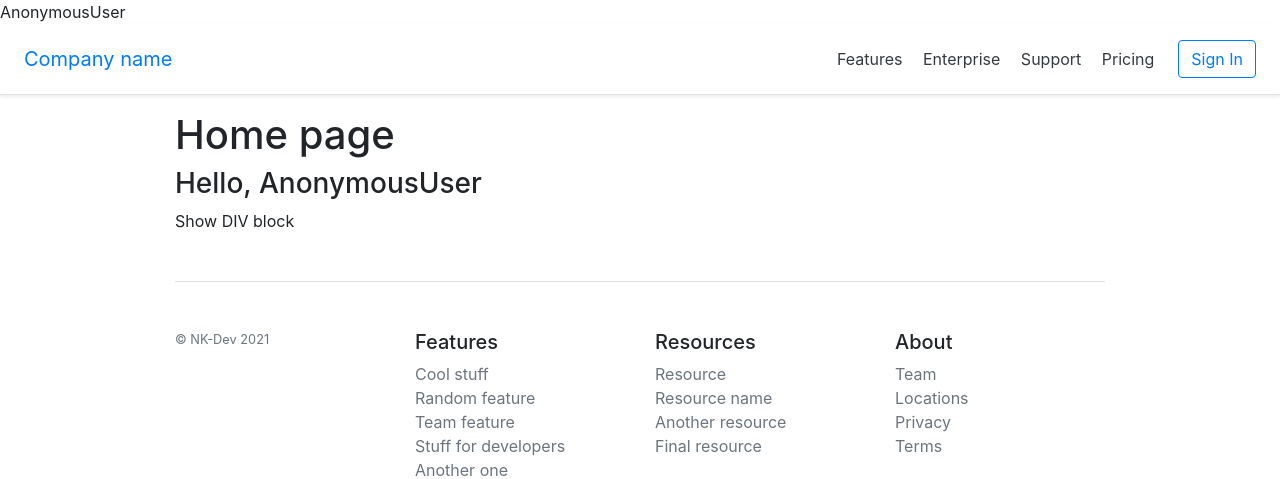
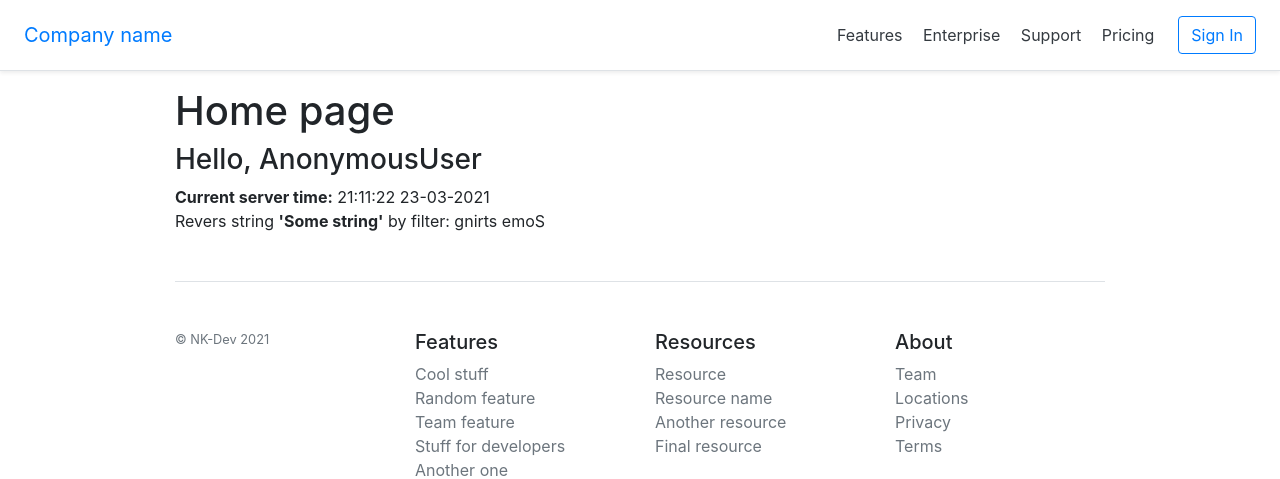
Before and after one commit to py-dev-user/py-dev-user, a Django app: page /main/ in a window 1280 px wide. Shown: the top 479 px of the page. Run offline with Django 3.2, Linux system fonts and the light colour scheme; some libraries are stand-ins or nearby versions.

Commit message:
Added custorm filter and tag

```diff
--- a/main/templates/base.html
+++ b/main/templates/base.html
@@ -1,18 +1,19 @@
 <!doctype html>
 {% load static %}
 <html lang="en">
-{% block header %}{% endblock %}
+<head>
+    <meta charset="utf-8">
+    <meta name="viewport" content="width=device-width, initial-scale=1, shrink-to-fit=no">
+    <title>Portal - {% block title %}Home{% endblock %}</title>
+    <link rel="canonical" href="https://getbootstrap.com/docs/4.5/examples/pricing/">
+    <link rel="stylesheet" href="https://cdn.jsdelivr.net/npm/bootstrap@4.6.0/dist/css/bootstrap.min.css"
+          integrity="sha384-B0vP5xmATw1+K9KRQjQERJvTumQW0nPEzvF6L/Z6nronJ3oUOFUFpCjEUQouq2+l" crossorigin="anonymous">
+    <link rel="shortcut icon" href="{% static 'favicon.ico' %}">
+    <link rel="stylesheet" href="{% static 'css/style.css' %}">
+    {% block custom_css %}{% endblock %}
+</head>
 <body>
-<div class="d-flex flex-column flex-md-row align-items-center p-3 px-md-4 mb-3 bg-white border-bottom shadow-sm">
-    <h5 class="my-0 mr-md-auto font-weight-normal"><a href="{% url 'index' %}">Company name</a></h5>
-    <nav class="my-2 my-md-0 mr-md-3">
-        <a class="p-2 text-dark" href="#">Features</a>
-        <a class="p-2 text-dark" href="#">Enterprise</a>
-        <a class="p-2 text-dark" href="#">Support</a>
-        <a class="p-2 text-dark" href="#">Pricing</a>
-    </nav>
-    <a class="btn btn-outline-primary" href="#">Sign In</a>
-</div>
+{% block nav_bar %}{% endblock %}
 <div class="container">
     {% block content %}
     <div class="pricing-header px-3 py-3 pt-md-5 pb-md-4 mx-auto text-center">
--- a/main/templates/main/header.html
+++ /dev/null
@@ -1,14 +0,0 @@
-{% load static %}
-
-<head>
-    <meta charset="utf-8">
-    <meta name="viewport" content="width=device-width, initial-scale=1, shrink-to-fit=no">
-    <title>Portal - {% block title %}Home{% endblock %}</title>
-    {{ user_name }}
-    <link rel="canonical" href="https://getbootstrap.com/docs/4.5/examples/pricing/">
-    <link rel="stylesheet" href="https://cdn.jsdelivr.net/npm/bootstrap@4.6.0/dist/css/bootstrap.min.css"
-          integrity="sha384-B0vP5xmATw1+K9KRQjQERJvTumQW0nPEzvF6L/Z6nronJ3oUOFUFpCjEUQouq2+l" crossorigin="anonymous">
-    <link rel="shortcut icon" href="{% static 'favicon.ico' %}">
-    <link rel="stylesheet" href="{% static 'css/style.css' %}">
-    {% block custom_css %}{% endblock %}
-</head>
--- a/main/templates/main/index.html
+++ b/main/templates/main/index.html
@@ -1,7 +1,10 @@
 {% extends 'base.html' %}
 
-{% block header %}
-    {% include 'main/header.html' with user_name=user %}
+{% load main_tags %}
+{% load main_filters %}
+
+{% block nav_bar %}
+    {% include 'main/nav_bar.html' %}
 {% endblock %}
 
 {% block title %}Home{% endblock %}
@@ -10,6 +13,8 @@
     <h1>Home page</h1>
     <h3>Hello, {{ user }}</h3>
     {% if turn_on_block %}
-        <div>Show DIV block</div>
+        <div><strong>Current server time:</strong> {% get_current_time %}</div>
+
+        <div>Revers string <strong>'Some string'</strong> by filter: {{ 'Some string' | rev_str }}</div>
     {% endif %}
 {% endblock %}
--- /dev/null
+++ b/main/templates/main/nav_bar.html
@@ -0,0 +1,10 @@
+<div class="d-flex flex-column flex-md-row align-items-center p-3 px-md-4 mb-3 bg-white border-bottom shadow-sm">
+    <h5 class="my-0 mr-md-auto font-weight-normal"><a href="{% url 'index' %}">Company name</a></h5>
+    <nav class="my-2 my-md-0 mr-md-3">
+        <a class="p-2 text-dark" href="#">Features</a>
+        <a class="p-2 text-dark" href="#">Enterprise</a>
+        <a class="p-2 text-dark" href="#">Support</a>
+        <a class="p-2 text-dark" href="#">Pricing</a>
+    </nav>
+    <a class="btn btn-outline-primary" href="#">Sign In</a>
+</div>
--- /dev/null
+++ b/main/templatetags/main_filters.py
@@ -0,0 +1,8 @@
+from django import template
+
+register = template.Library()
+
+
+@register.filter(name='rev_str')
+def revers_string(value):
+    return value[::-1]
--- /dev/null
+++ b/main/templatetags/main_tags.py
@@ -0,0 +1,9 @@
+from django import template
+
+register = template.Library()
+
+
+@register.simple_tag
+def get_current_time():
+    from datetime import datetime
+    return datetime.now().strftime('%H:%M:%S %d-%m-%Y')
--- a/py_dev_user/settings.py
+++ b/py_dev_user/settings.py
@@ -113,7 +113,7 @@ AUTH_PASSWORD_VALIDATORS = [
 
 LANGUAGE_CODE = 'en-us'
 
-TIME_ZONE = 'UTC'
+TIME_ZONE = 'Europe/Kiev'
 
 USE_I18N = True
 
```
Also changed, not shown: main/admin.py (+24 -0 lines), main/templatetags/__init__.py (added).
